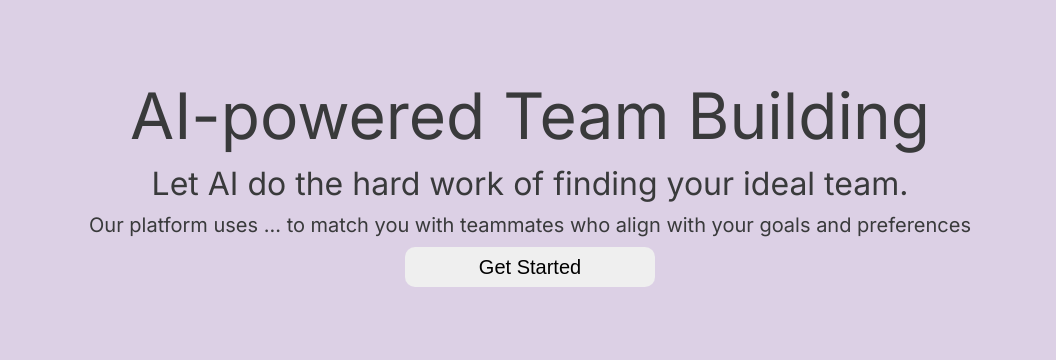
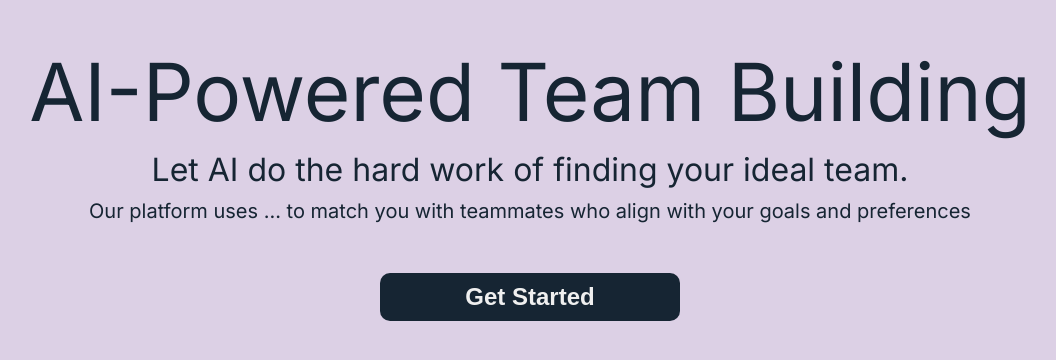
Before and after one commit to jokzcooks/HackMIT-2024, a React (Create React App) app in the folder MainApp/client/: page / in a window 1280 px wide. Shown: the part 218-578 px from the top of the page, without its empty margins (110-1166 px from the left). Built offline with nearby package versions, Linux system fonts and the light colour scheme.

Commit message:
intentional commit messages are for dweebs

```diff
--- a/MainApp/client/src/App.css
+++ b/MainApp/client/src/App.css
@@ -60,8 +60,23 @@ h1 {
   margin: 0;
 }
 
+button {
+  cursor: pointer;
+  outline: 0;
+  transition: 200ms ease;
+}
+
+button:hover:not(:active) {
+  transform: scale(1.05);
+}
+
+button:active {
+  transform: scale(0.95);
+}
+
 .mainContainer,
-.landingPageContainer {
+.landingPageContainer,
+.resumePageContainer {
   width: 100vw;
   height: 100vh;
   margin: 0;
@@ -71,44 +86,3 @@ h1 {
   display: flex;
   flex-flow: column nowrap;
 }
-
-.landingPageContainer {
-  text-align: center;
-  display: flex;
-  flex-flow: column nowrap;
-  justify-content: center;
-  align-items: center;
-}
-
-.landingPageContainer > .first {
-  display: flex;
-  flex-flow: column nowrap;
-  align-items: center;
-  justify-content: center;
-  gap: 10px;
-}
-
-.landingPageContainer > .first > p {
-  margin: 0;
-}
-
-.landingPageContainer > .first > .title {
-  font-size: 4em;
-}
-
-.landingPageContainer > .first > .subTitle {
-  font-size: 32px;
-}
-
-.landingPageContainer > .first > .description {
-  font-size: 20px;
-}
-
-.landingPageContainer > .first > .callToAction {
-  width: 250px;
-  height: 40px;
-  border-radius: 10px;
-  border: 0;
-  font-weight: 400;
-  font-size: 20px;
-}
--- a/MainApp/client/src/components/Images/index.jsx
+++ b/MainApp/client/src/components/Images/index.jsx
@@ -6,3 +6,11 @@ export {
     default as CloseIcon
 }
 from './icons/close.svg';
+export {
+    default as InfoIcon
+}
+from './icons/info.svg'
+export {
+    default as ResumeIcon
+}
+from './icons/resume.svg'
--- a/MainApp/client/src/containers/Base/index.jsx
+++ b/MainApp/client/src/containers/Base/index.jsx
@@ -2,6 +2,7 @@ import React, { useCallback, useEffect, useState } from 'react';
 import { Routes, Route, useNavigate, useLocation } from 'react-router-dom';
 import LandingPage from '../LandingPage';
 import Header from '../../components/Header';
+import ResumePage from '../Resume';
 
 const Base = () => {
   const navigate = useNavigate();
@@ -18,6 +19,7 @@ const Base = () => {
         <Header />
         <Routes>
             <Route path='/' element={<LandingPage />} />
+            <Route path='/resume' element={<ResumePage/>} />
         </Routes>
     </div>
   );
--- /dev/null
+++ b/MainApp/client/src/containers/LandingPage/index.css
@@ -0,0 +1,56 @@
+
+.landingPageContainer {
+  overflow-y: auto;
+}
+
+.landingPageContainer > div:nth-of-type(2) {
+  background-color: #162533;
+}
+
+.landingPageContainer > div {
+  height: 100vh;
+  width: 100vw;
+  min-height: 100vh;
+  text-align: center;
+  display: flex;
+  flex-flow: column nowrap;
+  justify-content: center;
+  align-items: center;
+}
+
+.landingPageContainer > div > .content {
+  display: flex;
+  flex-flow: column nowrap;
+  align-items: center;
+  justify-content: center;
+  gap: 10px;
+}
+
+.landingPageContainer > div > .content > p {
+  color: #162533;
+  margin: 0;
+}
+
+.landingPageContainer > div > .content > .title {
+  font-size: clamp(40px, 5em, 80px);
+}
+
+.landingPageContainer > div > .content > .subTitle {
+  font-size: 32px;
+}
+
+.landingPageContainer > div > .content > .description {
+  font-size: 20px;
+}
+
+.landingPageContainer > div > .content > .callToAction {
+  border-radius: 10px;
+  border: 0;
+  background-color: #162533;
+  color: rgb(239 239 239);
+  font-weight: 600;
+  font-size: 24px;
+  height: 48px;
+  width: 300px;
+  margin-top: 40px;
+}
--- a/MainApp/client/src/containers/LandingPage/index.jsx
+++ b/MainApp/client/src/containers/LandingPage/index.jsx
@@ -1,16 +1,22 @@
+import "./index.css"
+import { useNavigate } from 'react-router-dom';
+
 const LandingPage = ({}) => {
+    const navigate = useNavigate()
 
     return (
         <div className="landingPageContainer">
             <div className="first">
-
-                <p className="title">AI-powered Team Building</p>
-                <p className="subTitle">Let AI do the hard work of finding your ideal team.</p>
-                <p className="description">Our platform uses ... to match you with teammates who align with your goals and preferences</p>
-                <button className="callToAction">Get Started</button>
+                <div className="content">
+                    <p className="title">AI-Powered Team Building</p>
+                    <p className="subTitle">Let AI do the hard work of finding your ideal team.</p>
+                    <p className="description">Our platform uses ... to match you with teammates who align with your goals and preferences</p>
+                    <button className="callToAction" onClick={() => {navigate("/register")}}>Get Started</button>
+                </div>
+            </div>
+            <div>
 
             </div>
-
         </div>
     )
 
--- /dev/null
+++ b/MainApp/client/src/containers/Resume/index.css
@@ -0,0 +1,75 @@
+.resumePageContainer > div > .content {
+  display: flex;
+  flex-flow: column nowrap;
+  align-items: center;
+  justify-content: center;
+  gap: 10px;
+}
+
+.resumePageContainer {
+  justify-content: center;
+  align-items: center;
+}
+
+.resumePageContainer > div {
+  width: 40vw;
+  min-width: 500px;
+  display: flex;
+  flex-flow: column;
+  gap: 10px;
+}
+
+.resumePageContainer > div > p {
+    margin: 0;
+}
+
+.resumePageContainer > div > .title {
+    font-size: 40px;
+    font-weight: 600;
+}
+
+.resumePageContainer > div > .subTitle {
+    display: flex;
+    align-items: center;
+    gap: 6px;
+    font-size: 20px;
+}
+
+.resumePageContainer > div > .subTitle > img {
+    height: 20px;
+}
+
+.resumePageContainer > div > .uploadContainer {
+  width: 100%;
+  height: 300px;
+  border-radius: 20px;
+  border: 3px dashed #393a3bcc;
+  cursor: pointer;
+  transition: 200ms ease;
+  display: flex;
+  flex-flow: column nowrap;
+  justify-content: center;
+  align-items: center;
+}
+
+.resumePageContainer > div > .uploadContainer:hover {
+    filter: brightness(2);
+}
+
+.resumePageContainer > div > .uploadContainer > img {
+    height: 80px;
+}
+
+.resumePageContainer > div > .uploadContainer > p {
+    margin: 0;
+    gap: 5px;
+}
+
+.resumePageContainer > div > .uploadContainer > p:nth-of-type(1) {
+    font-weight: 600;
+    font-size: 20px;
+}
+
+.resumePageContainer > div > .uploadContainer > p:nth-of-type(2) {
+    font-size: 14px;
+}
--- /dev/null
+++ b/MainApp/client/src/containers/Resume/index.jsx
@@ -0,0 +1,54 @@
+import { InfoIcon, ResumeIcon } from "../../components/Images"
+import "./index.css"
+
+export const ResumePage = ({}) => {
+
+    const onDragOver = (ev) => {
+        console.log("File(s) in drop zone");
+
+        // Prevent default behavior (Prevent file from being opened)
+        ev.preventDefault();
+    }
+
+    const onDrop = (ev) => {
+        console.log("File(s) dropped");
+
+        // Prevent default behavior (Prevent file from being opened)
+        ev.preventDefault();
+
+        if (ev.dataTransfer.items) {
+          // Use DataTransferItemList interface to access the file(s)
+          [...ev.dataTransfer.items].forEach((item, i) => {
+            // If dropped items aren't files, reject them
+            if (item.kind === "file") {
+              const file = item.getAsFile();
+              console.log(`… file[${i}].name = ${file.name}`);
+            }
+          });
+        } else {
+          // Use DataTransfer interface to access the file(s)
+          [...ev.dataTransfer.files].forEach((file, i) => {
+            console.log(`… file[${i}].name = ${file.name}`);
+          });
+        }
+      }
+
+    return (
+        <div className="resumePageContainer">
+
+            <div>
+                <p className="title">Upload Resume</p>
+                <p className="subTitle"><img src={InfoIcon} alt="" /> We'll use this to build your profile</p>
+                <div className="uploadContainer" onDrop={e => handleDrop(e)} onDragOver={e => handleDragOver(e)}>
+                    <img src={ResumeIcon} alt="" />
+                    <p>Drag resume here</p>
+                    <p>Or click to browse</p>
+                </div>
+            </div>
+
+        </div>
+    )
+
+}
+
+export default ResumePage
```
Also changed, not shown: MainApp/client/src/containers/Register/index.jsx (added, +19 -0 lines), MainApp/client/src/components/Images/icons/info.svg (added), MainApp/client/src/components/Images/icons/resume.svg (added), MainApp/client/src/containers/Register/index.css (added).
